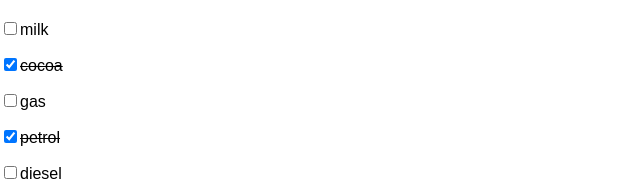
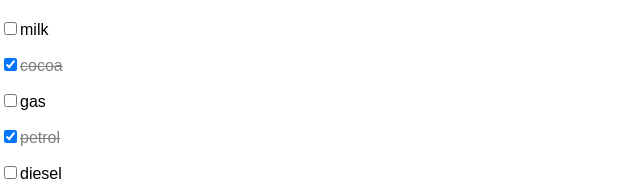
Before and after one commit to wallclockbuilder/yata, a React (Create React App) app: page / in a window 1280 px wide. Shown: the part 189-385 px from the top of the page, without its empty margins (0-640 px from the left). Built offline with nearby package versions, Linux system fonts and the light colour scheme.

Commit message:
More style. Crossed out items are grey.

```diff
--- a/src/components/Reminder.js
+++ b/src/components/Reminder.js
@@ -1,7 +1,10 @@
 import React from 'react';
 
 function Reminder(props) {
-    const checkStyle={textDecoration: 'line-through'}
+    const checkStyle={
+        textDecoration: 'line-through',
+        color: 'gray'
+    }
     return (
         <p>
             <input
```
